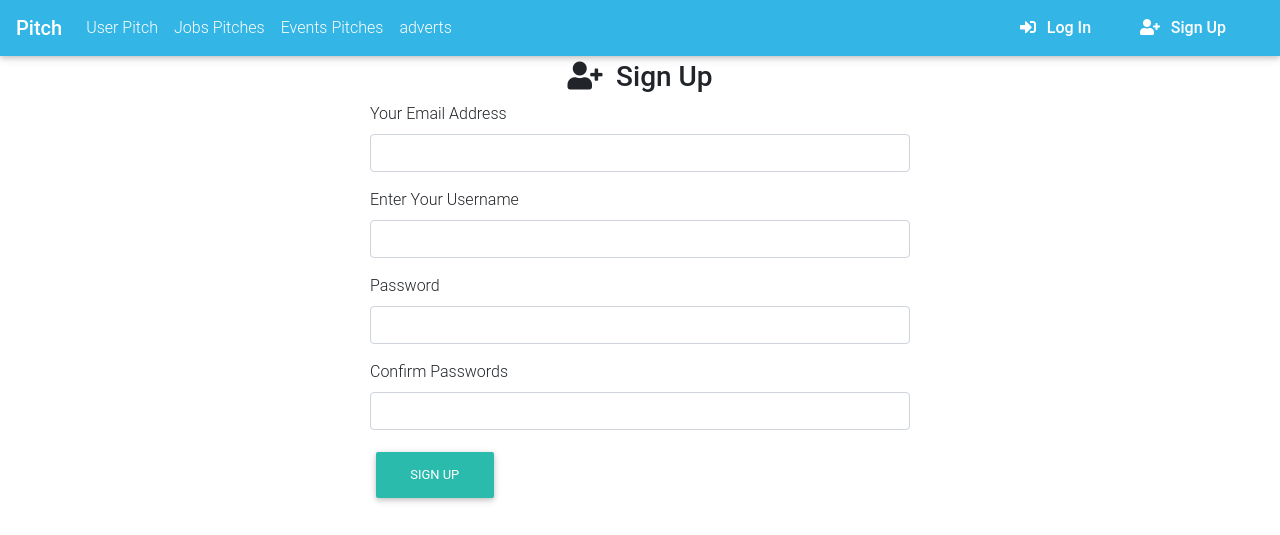
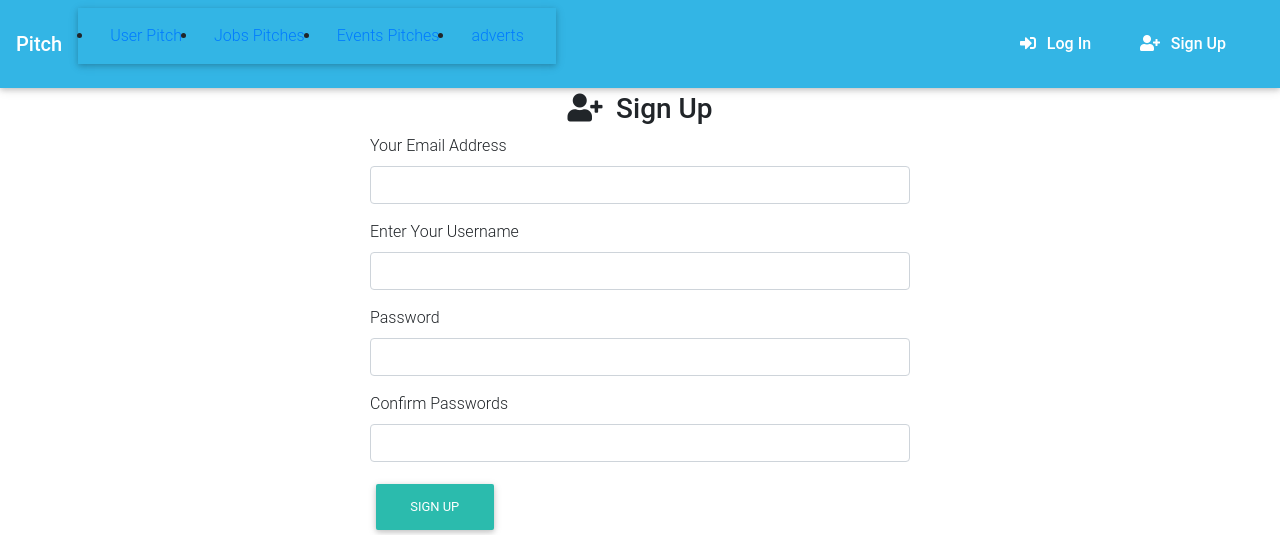
Before and after one commit to David5627/PItch, a Flask app: page /signup in a window 1280 px wide. Shown: the top 535 px of the page. Run offline with Flask 2, Linux system fonts and the light colour scheme; some libraries are stand-ins or nearby versions; some web fonts are replaced.

Commit message:
modify navbar.html

```diff
--- a/app/templates/navbar.html
+++ b/app/templates/navbar.html
@@ -4,7 +4,7 @@
         <span class="navbar-toggler-icon"></span>
     </button>
     <div class="collapse navbar-collapse" id="navbarSupportedContent-4">
-            <ul class="navbar-nav mr-auto">
+            <ul class="navbar">
                 <li class="nav-item">
                   <a class="nav-link" href="{{url_for('main.index')}}">User Pitch</a>
                 </li>
```
